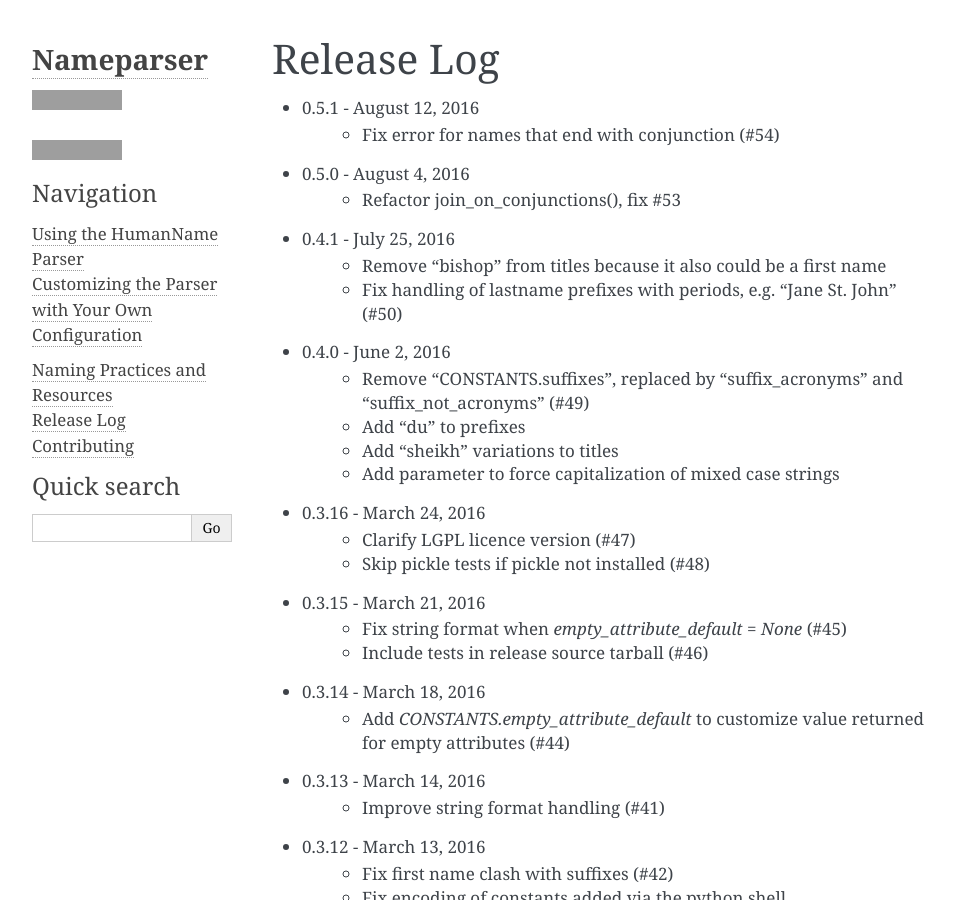
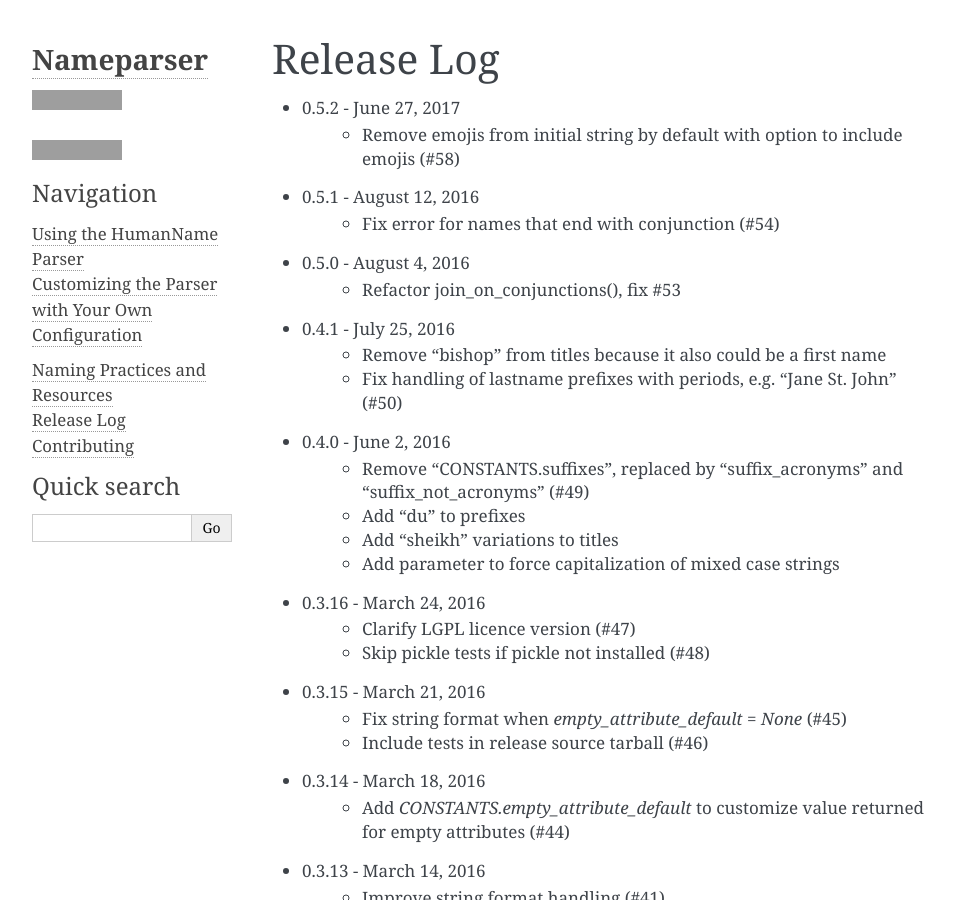
Before and after one commit to derek73/python-nameparser, a Sphinx documentation site: the page built from docs/release_log.rst, in a window 1280 px wide and 900 px high, cut to the strip 0-900 px from the top of the window. Shown: the whole strip, without its empty margins (148-1103 px from the left). Built offline with Sphinx 7.4.7, drawn with Linux system fonts in a browser that asks for light colours; pages that are not in the unit, such as notebooks, are missing from menus; the version number could not be read and is left out; grey boxes are pictures that could not be loaded.

Commit message:
update release log

```diff
--- a/docs/release_log.rst
+++ b/docs/release_log.rst
@@ -1,5 +1,7 @@
 Release Log
 ===========
+* 0.5.2 - June 27, 2017
+    - Remove emojis from initial string by default with option to include emojis (#58)
 * 0.5.1 - August 12, 2016
     - Fix error for names that end with conjunction (#54)
 * 0.5.0 - August 4, 2016
```
